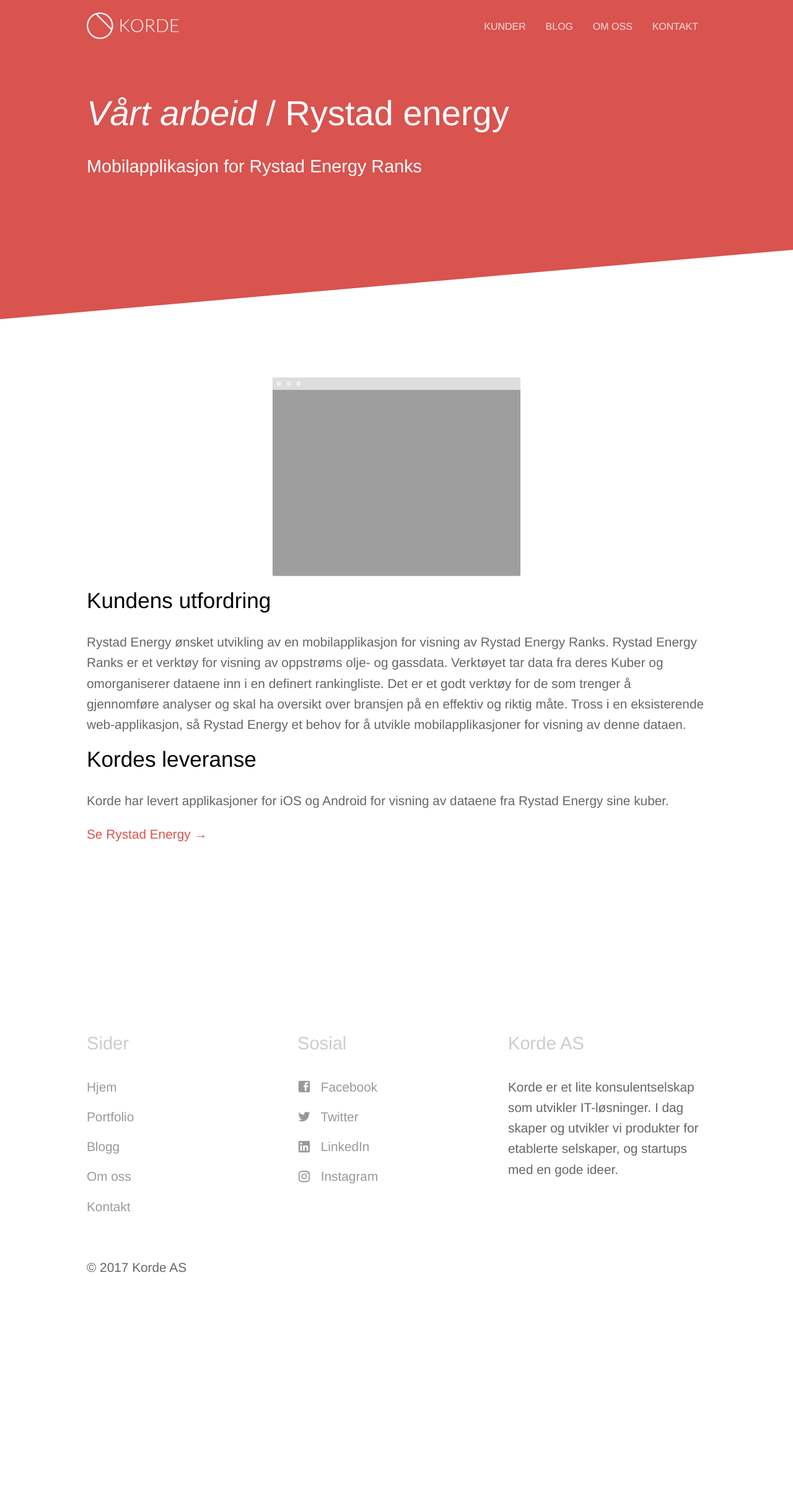
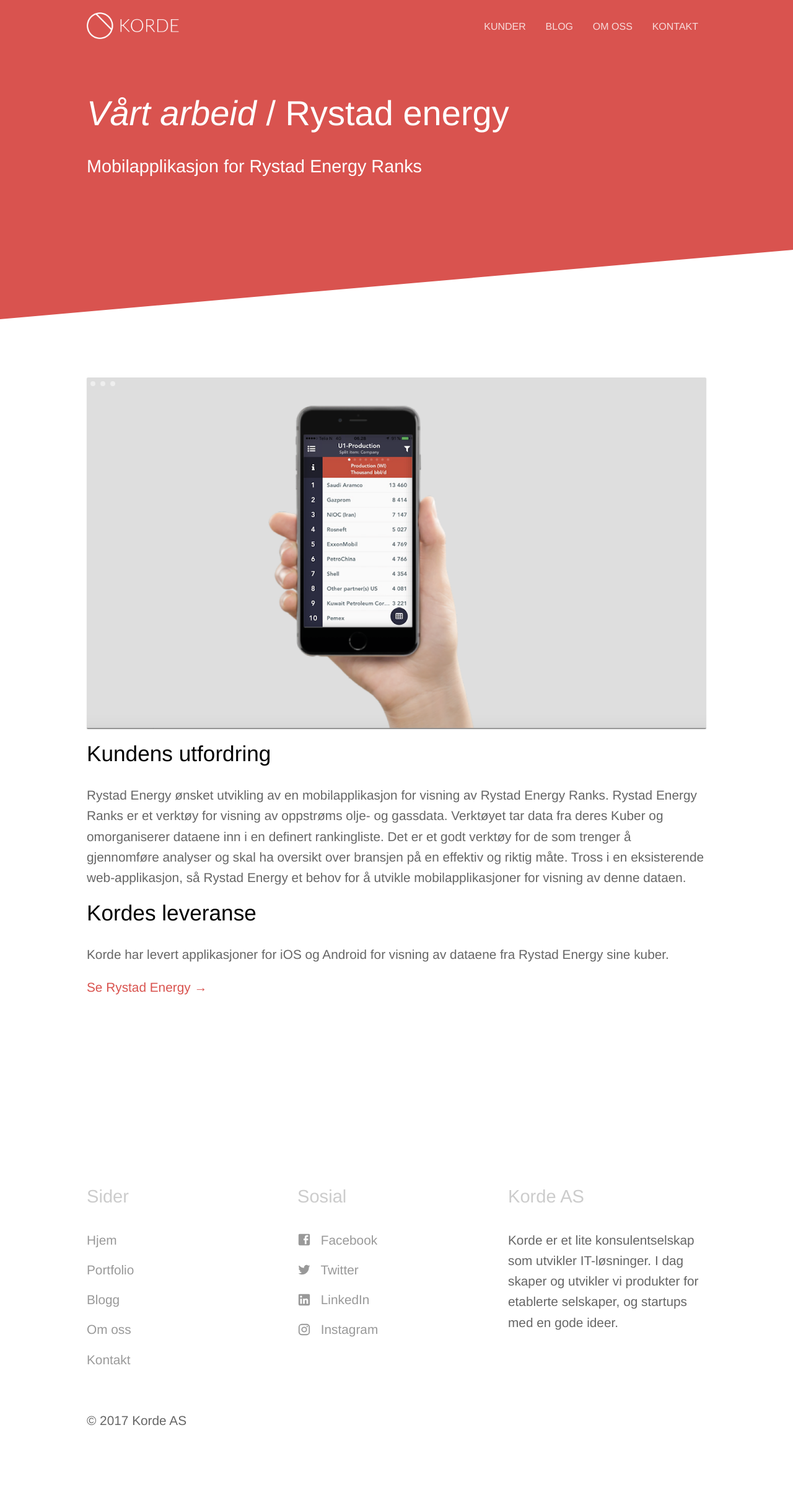
Before and after one commit to kordetech/kordetech.github.io, a Jekyll site: the page built from _clients/rystad-energy.md, in a window 1280 px wide. Shown: the whole page at 62% size. Built offline with Jekyll 4.4.1, drawn with Linux system fonts in a browser that asks for light colours; before the commit the page ends 2173 px from its top, so only the background shows below that.

Commit message:
added rystad image

```diff
--- a/_clients/rystad-energy.md
+++ b/_clients/rystad-energy.md
@@ -2,7 +2,7 @@
 name: Rystad Energy
 subtitle: Mobilapplikasjon for Rystad Energy Ranks
 external_url: https://www.rystadenergy.com/
-image_path: http://korde.no/media/filer_public/50/9f/509ff230-da38-44c5-83d3-62ee137d948f/skjermbilde_2016-10-03_kl_162240.png
+image_path: /images/clients/rystad-energy.png
 ---
 
 ## Kundens utfordring
--- a/_layouts/default.html
+++ b/_layouts/default.html
@@ -5,7 +5,7 @@
 	<meta charset="utf-8">
 	<meta name="viewport" content="width=device-width, initial-scale=1">
 	<meta name="generator" content="Jekyll v{{ jekyll.version }}">
-	<link rel="stylesheet" href="http://code.ionicframework.com/ionicons/2.0.1/css/ionicons.min.css">
+	<link rel="stylesheet" href="//code.ionicframework.com/ionicons/2.0.1/css/ionicons.min.css">
 	<link rel="stylesheet" href="{{ site.baseurl }}/css/screen.css">
 
 	<link rel="apple-touch-icon" href="{{ site.baseurl }}/apple-touch-icon.png">
```
Also changed, not shown: images/clients/rystad-energy.png (added).
